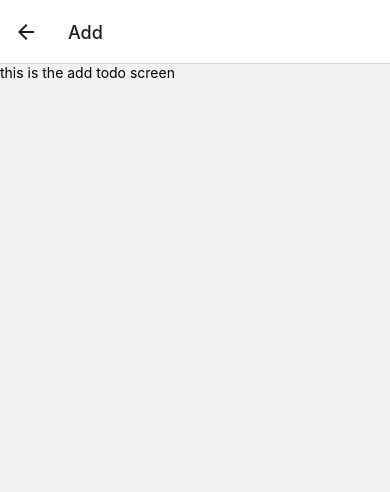
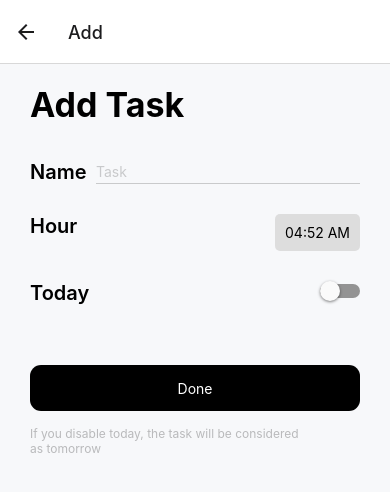
Before and after one commit to DevJohanR/to-do-app-android, a React Native app: screen /Add in a window 390 px wide. Shown: the top 492 px of the page. Built offline with nearby package versions, Linux system fonts and the light colour scheme.

Commit message:
React-Native Frontend Complete

```diff
--- a/package.json
+++ b/package.json
@@ -9,6 +9,7 @@
     "web": "expo start --web"
   },
   "dependencies": {
+    "@react-native-community/datetimepicker": "^8.2.0",
     "@react-navigation/native": "^6.1.18",
     "@react-navigation/native-stack": "^6.11.0",
     "expo": "~51.0.28",
--- a/screens/AddTodo.js
+++ b/screens/AddTodo.js
@@ -1,13 +1,127 @@
 import * as React from 'react';
-import { View, Text } from 'react-native';
+import { View, Text, StyleSheet, TextInput, Button, TouchableOpacity, Switch } from 'react-native';
+import DateTimePicker from '@react-native-community/datetimepicker';
 
-export default function AddTodo(){
-    return(
+export default function AddTodo() {
+    const [name, setName] = React.useState('');
+    const [date, setDate] = React.useState(new Date());
+    const [showPicker, setShowPicker] = React.useState(false);
+/* Estado showPicker: Este estado controla si el DateTimePicker está visible o no. Comienza como false para que no se muestre automáticamente. */
+const [isToday, setIsToday] = React.useState(false);  // Definir el estado isToday aquí
 
-             <View>
-                 <Text>
-                    this is the add todo screen
-                 </Text>
-             </View>
-    )
+
+    const onChange = (event, selectedDate) => {
+        const currentDate = selectedDate || date;
+        setShowPicker(false);
+        setDate(currentDate);
+    };
+
+    const showDatePicker = () => {
+        setShowPicker(true);
+    };
+    /*Función showDatePicker: Cambia showPicker a true cuando el botón de hora es presionado, haciendo que el DateTimePicker se muestre. */
+
+    return (
+        <View style={styles.container}>
+            <Text style={styles.title}>Add Task</Text>
+
+            <View style={styles.inputContainer}>
+                <Text style={styles.inputTitle}>Name</Text>
+                <TextInput
+                    style={styles.textInput}
+                    placeholder="Task"
+                    placeholderTextColor="#00000030"
+                    onChangeText={(text) => setName(text)}
+                />
+            </View>
+
+            <View style={styles.inputContainer}>
+                <Text style={styles.inputTitle}>Hour</Text>
+                <TouchableOpacity onPress={showDatePicker} style={styles.dateButton}>
+                    <Text>{date.toLocaleTimeString([], { hour: '2-digit', minute: '2-digit' })}</Text>
+                </TouchableOpacity>
+            </View>
+
+            {showPicker && (
+                <DateTimePicker
+                    value={date}
+                    mode={'time'}
+                    is24Hour={true}
+                    display="default"
+                    onChange={onChange}
+                    style={{ width: '80%' }}
+                />
+            )}
+
+<View style={styles.inputContainer}>
+
+                    <Text style={styles.inputTitle}>Today</Text>
+                    <Switch
+                    value={isToday}
+                    onValueChange={(value) => { setIsToday(value) }}
+                />
+
+
+            </View>
+            <TouchableOpacity style={styles.button}>
+                <Text style={{color: 'white'}}>Done</Text>
+            </TouchableOpacity>
+            <Text style={{color: '#00000040', fontSize: 12, maxWidth: '84%', paddingBottom: 10}}>If you disable today, the task will be considered as tomorrow</Text>
+        </View>
+    );
 }
+
+const styles = StyleSheet.create({
+    container: {
+        flex: 1,
+        backgroundColor: '#F7F8FA',
+        paddingHorizontal: 30,
+    },
+    title: {
+        fontSize: 34,
+        fontWeight: 'bold',
+        marginBottom: 35,
+        marginTop: 10,
+        paddingTop: 10,
+    },
+    inputTitle: {
+        fontSize: 20,
+        fontWeight: '600',
+        lineHeight: 24,
+    },
+    textInput: {
+        borderBottomColor: '#00000030',
+        borderBottomWidth: 1,
+        width: '80%',
+    },
+    inputContainer: {
+        justifyContent: 'space-between',
+        flexDirection: 'row',
+        paddingBottom: 30,
+    },
+    dateButton: {
+        backgroundColor: '#DDDDDD',
+        padding: 10,
+        borderRadius: 5,
+    },
+    button: {
+        marginTop: 30,
+        marginBottom: 15,
+        alignItems: 'center',
+        justifyContent: 'center',
+        backgroundColor: '#000000',
+        height: 46,
+        borderRadius: 11,
+    }
+});
+
+
+/*
+
+
+
+
+Función onChange: Esta función maneja el cambio de la fecha/hora en el picker y lo cierra después de seleccionar un valor.
+
+Botón para la hora: En lugar de mostrar el DateTimePicker inmediatamente, hay un botón que muestra la hora seleccionada y abre el picker cuando se presiona.
+*/
```
Also changed, not shown: 1 other file (tests, documents, lock files or other folders).
